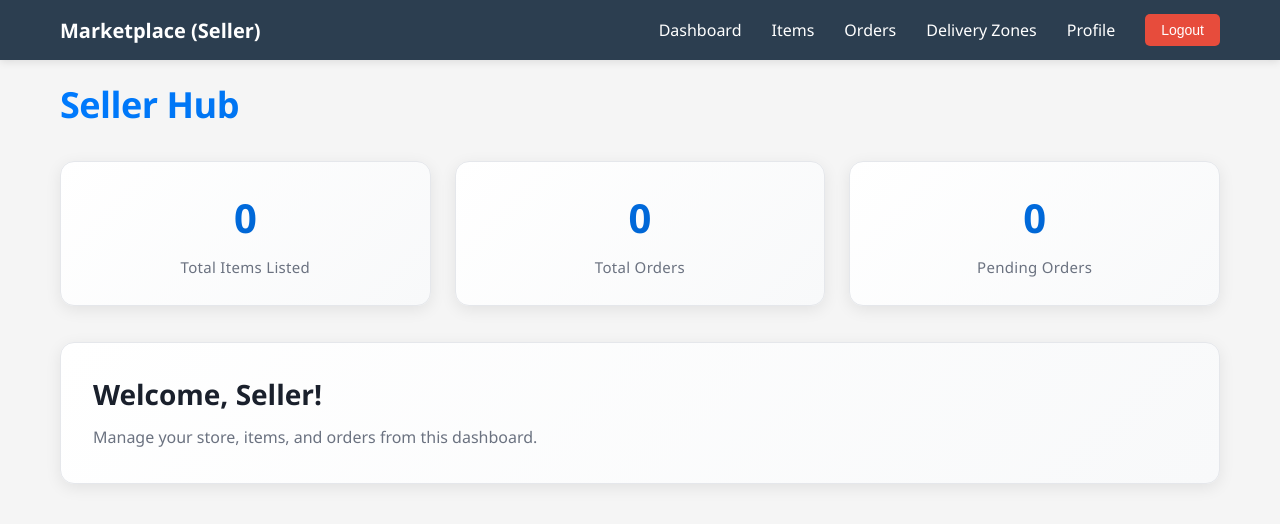
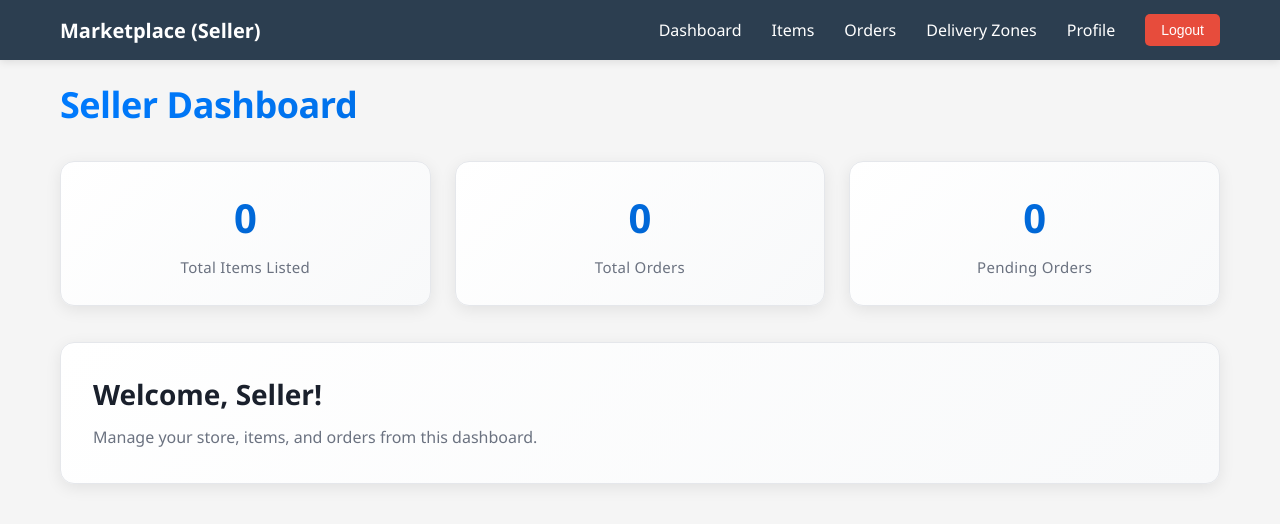
Before and after one commit to HabebaSallam/ip_team13_onlinemarket_project, a React (Create React App) app in the folder seller-app/: page / in a window 1280 px wide. Shown: the top 524 px of the page. Built offline with nearby package versions, Linux system fonts and the light colour scheme; no server answers; sample sign-in values are in the browser's storage.

Commit message:
seller minor change

```diff
--- a/seller-app/src/pages/Dashboard.js
+++ b/seller-app/src/pages/Dashboard.js
@@ -44,7 +44,7 @@ function Dashboard() {
 
   return (
     <div className="container">
-      <h1 className="page-title">Seller Hub</h1>
+      <h1 className="page-title">Seller Dashboard</h1>
 
       <div className="stats-grid">
         <div className="stat-card">
```
